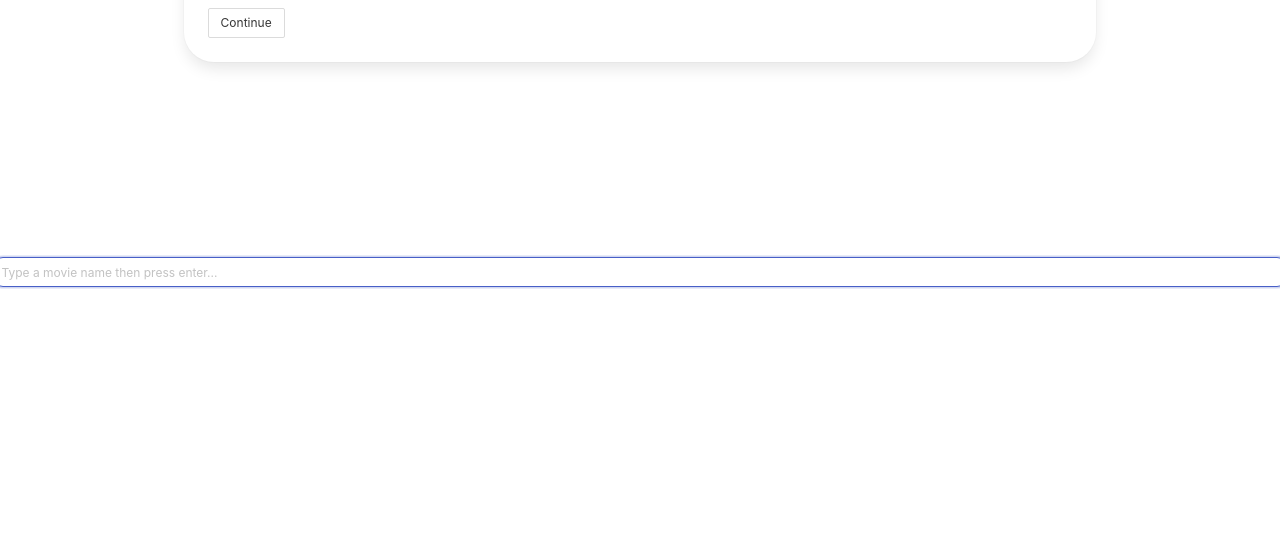
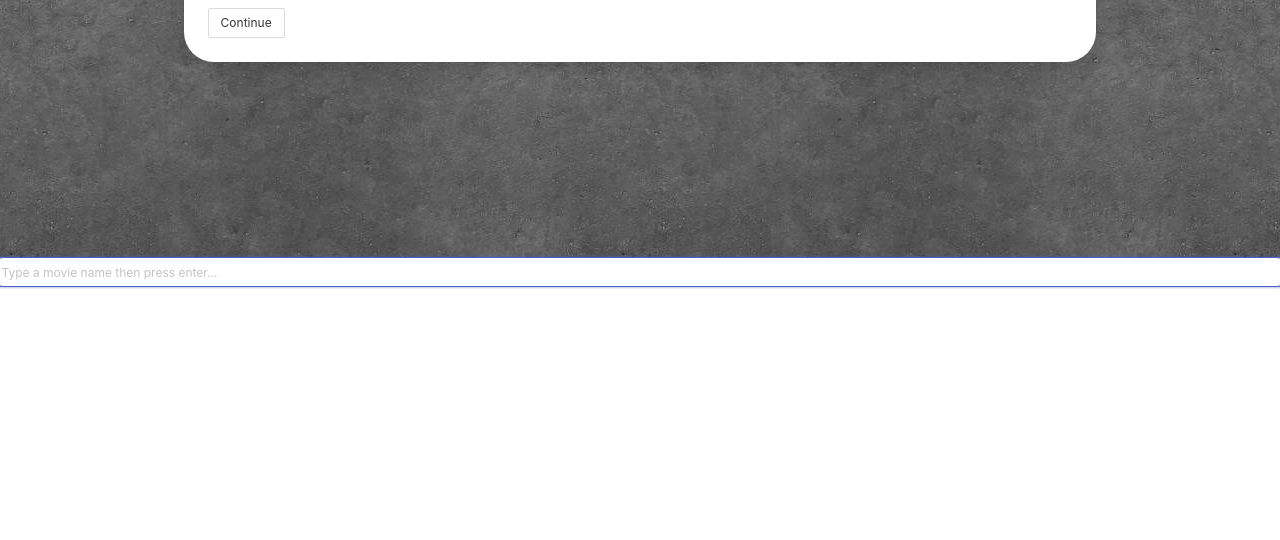
Before and after one commit to ttdunlap33/movie-project, a plain HTML site: page index.html in a window 1280 px wide. Shown: the part 260-800 px from the top of the page. Drawn offline with nearby package versions, Linux system fonts and the light colour scheme; the site is published under a folder, as on GitHub Pages, so addresses that start at the root find nothing.

Commit message:
Got image to work

```diff
--- a/assets/css/style.css
+++ b/assets/css/style.css
@@ -1,6 +1,6 @@
 body {
   font-family: "Ubuntu, serif";
-  background-image: url("/assets/images/graystone.jpg");
+  background-image: url("../images/graystone.jpg");
   background-repeat: cover;
   background-position: top center;
 	/* height: 100vh; */
```
